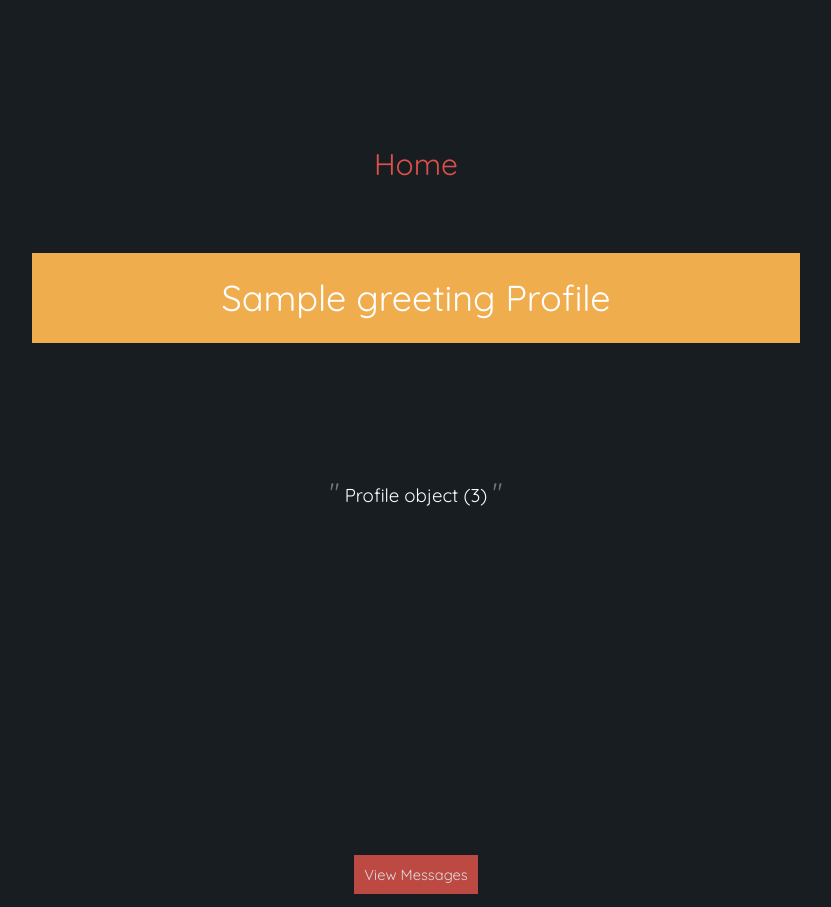
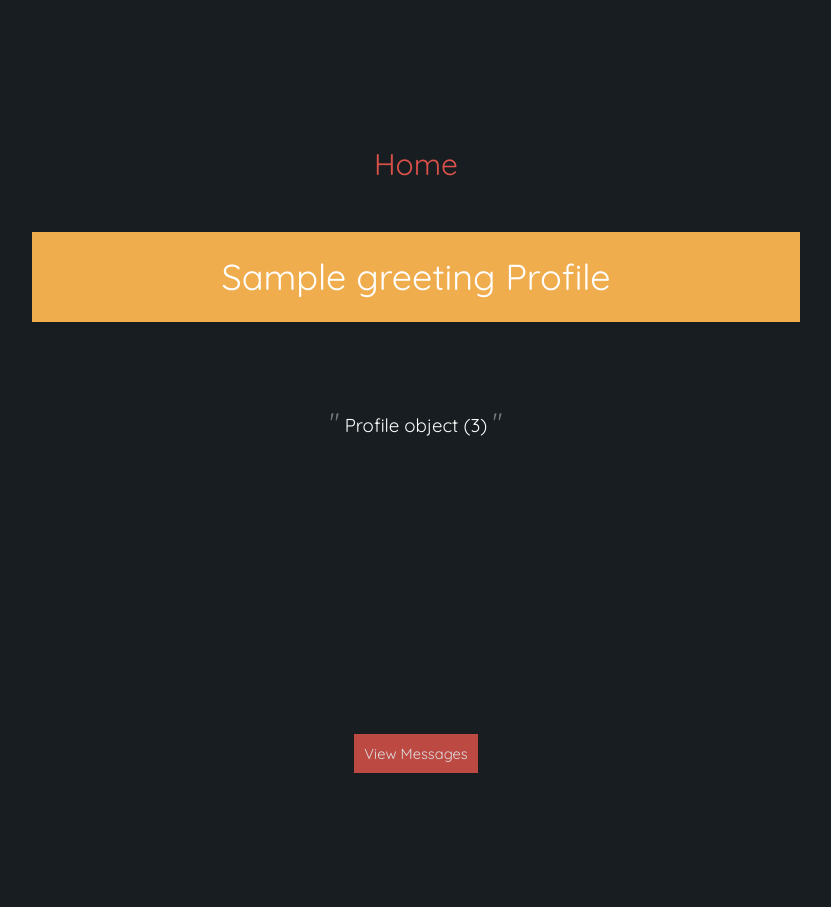
Before and after one commit to anand-subra/social-django, a Django app: template social/templates/social/member.html in a window 1280 px wide. Shown: the whole page, without its empty margins (224-1055 px from the left). After the commit the page ends 773 px from the top, so only its background shows below. Run offline with Django 3.2, Linux system fonts and the light colour scheme; data comes from the database, SQL or seed files in the repository; both versions use the stored data as it was after the commit; the template is opened without the code that fills it: values that come from a table or form of the project are taken from there, most other values are stand-ins (such as "Sample title", 1, 10 or a date in 2020); some libraries are stand-ins or nearby versions; some web fonts are replaced.

Commit message:
Fix bug - Broken page rendering on low res screens (MBPR 13")

```diff
--- a/social/static/social/styles.css
+++ b/social/static/social/styles.css
@@ -10,6 +10,7 @@ body {
     font-family: 'PT Sans Caption', sans-serif;
 }
 html {
+    overflow-y: hidden;
     overflow-x: hidden;
     background-color: #171d21;
 }
@@ -399,7 +400,7 @@ li#search-tab > a {
     opacity: 1.0;
 }
 .chat-feed {
-    height: 600px;
+    height: 450px;
     background-color: #232c31;
     overflow: scroll;
     max-width: 100%;
@@ -490,11 +491,11 @@ li#search-tab > a {
   color: white;
 }
 .profile-status {
-  padding-top: 100px;
-  padding-bottom: 100px;
+  padding-top: 50px;
+  padding-bottom: 50px;
   font-size: 14pt;
   overflow: scroll;
-  height: 450px;
+  height: 350px;
 }
 .quote {
   font-size: 20pt;
--- a/social/templates/social/members.html
+++ b/social/templates/social/members.html
@@ -71,9 +71,7 @@
 						<div id="friendreqs" class="tab-pane fade">
 							<div class="row">
 								<div class="col-lg-12 col-md-12 col-sm-12">
-									<br>
 									<h4 id="reqheadings">Pending Requests</h4>
-									<br><br>
 									<div class="row">
 										<div class="col-lg-12 col-md-12 col-sm-12 profile-entries">
 											{% for request in pendingRequests %}
@@ -89,12 +87,11 @@
 									</div>
 								</div>
 
+							<br>
 
 								<div class="row">
 									<div class="col-lg-12 col-md-12 col-sm-12">
-										<br>
 										<h4 id="reqheadings">Sent Requests</h4>
-										<br><br>
 										<div class="row">
 											<div class="col-lg-12 col-md-12 col-sm-12 profile-entries">
 												{% for sent in sentRequests %}
--- a/social/templates/social/profile.html
+++ b/social/templates/social/profile.html
@@ -5,7 +5,7 @@
   <div class='main'>
 
     <h2>Profile</h2>
-    <br><br>
+    <br>
     <div class="row">
       <div class="col-lg-12 col-md-12 col-sm-12">
         <h1 class="profile-header friend-entry">{{username}}</h1>
```
Also changed, not shown: social/templates/social/member.html (+2 -6 lines), db.sqlite3.
